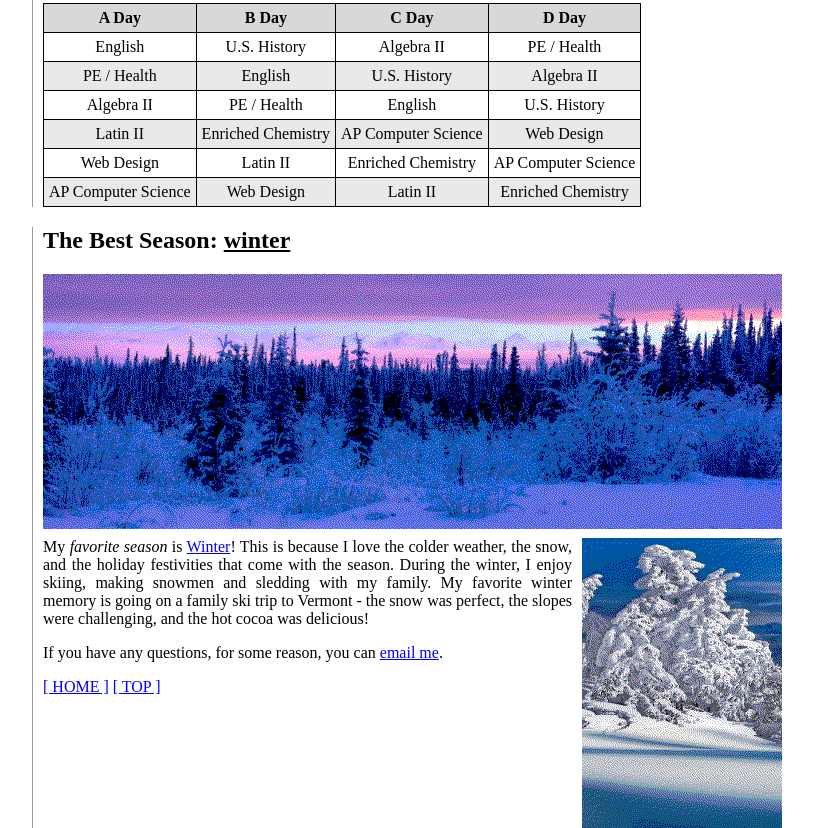
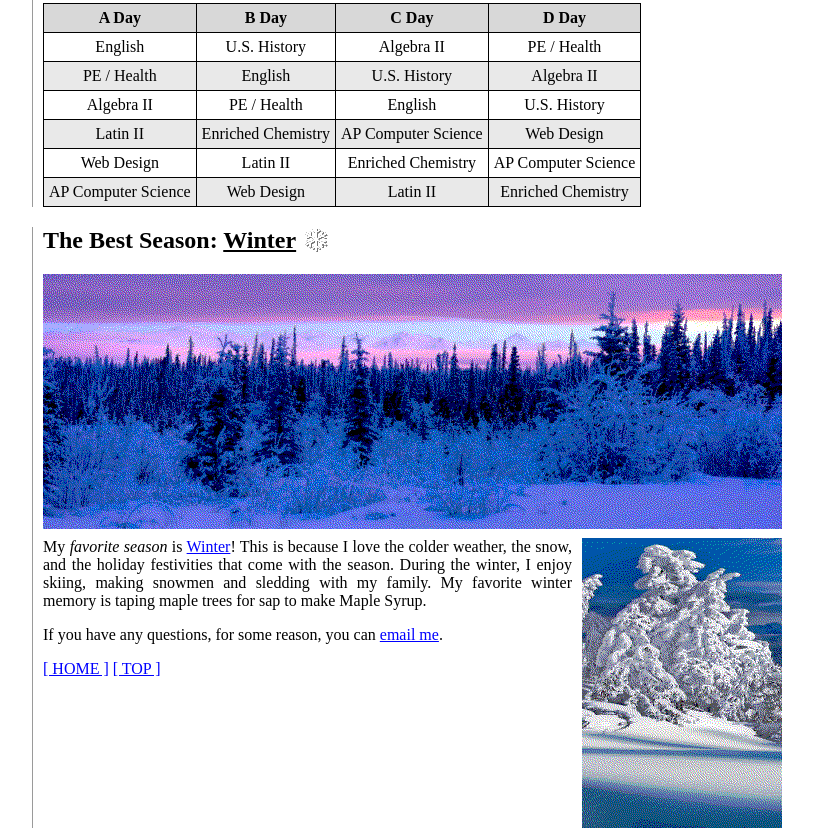
Before and after one commit to Basicprogrammer10/90s-homepage, a plain HTML site: page web/lessons.html in a window 1280 px wide. Shown: the part 1754-2582 px from the top of the page, without its empty margins (241-1054 px from the left). Drawn offline with Linux system fonts and the light colour scheme.

Commit message:
Add snowflake image <3

```diff
--- a/web/lessons.html
+++ b/web/lessons.html
@@ -1,5 +1,6 @@
 <!DOCTYPE html>
 <html lang="en">
+
 <head>
   <meta charset="UTF-8" />
   <meta http-equiv="X-UA-Compatible" content="IE=edge" />
@@ -100,7 +101,7 @@
 
     <p>Left aligned, like it should be.</p>
     <p style="text-align: center">
-        This looks very bad, please dont center large text blocks.
+      This looks very bad, please don't center large text blocks.
     </p>
     <p style="text-align: right">Right aligned, it has its uses.</p>
   </div>
@@ -115,12 +116,7 @@
       <li><a href="/">Home</a></li>
       <li><a href="#">Back to Top</a></li>
       <li>
-          <a
-            href="https://github.com/basicprogrammer10/afire"
-            target="_blank"
-            rel="noreferrer"
-            >afire Github</a
-          >
+        <a href="https://github.com/basicprogrammer10/afire" target="_blank" rel="noreferrer">afire Github</a>
         (new tab)
       </li>
       <li><a href="mailto:connorslade@connorcode.com">E-Mail</a></li>
@@ -249,9 +245,10 @@
   </div>
 
   <div id="best-season">
-      <h2>
+    <h2 style="display: flex;align-items: center;">
       <a class="anchor" href="#best-season"></a>
-        The Best Season: <u>winter</u>
+      <p style="margin: 0;">The Best Season: <u>Winter</u></p>
+      <img src="/assets/snowflake.gif" height="27px" style="margin-left: 0.3em;" />
     </h2>
     <img src="/assets/winter-landscape.png" style="width: 100%" />
 
@@ -263,9 +260,7 @@
           because I love the colder weather, the snow, and the holiday
           festivities that come with the season. During the winter, I enjoy
           skiing, making snowmen and sledding with my family. My favorite
-            winter memory is going on a family ski trip to Vermont - the snow
-            was perfect, the slopes were challenging, and the hot cocoa was
-            delicious!
+          winter memory is taping maple trees for sap to make Maple Syrup.
         </p>
 
         <p>
@@ -292,4 +287,5 @@
     <p>Connor Slade &ndash; 1992</p>
   </footer>
 </body>
+
 </html>
```
Also changed, not shown: web/assets/snowflake.gif (added), 1 other file. Lines whose indentation alone changed are shown as unchanged.
